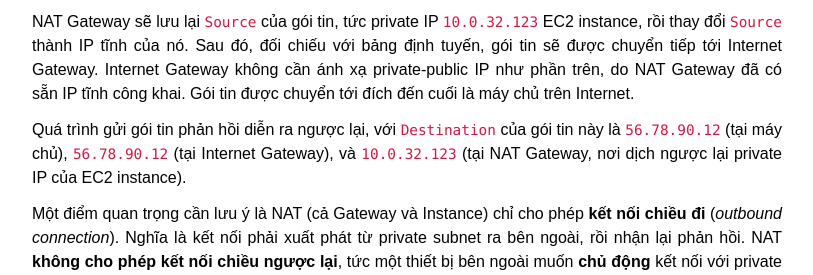
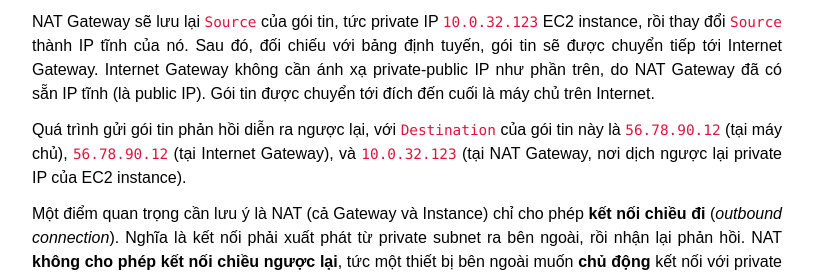
Before and after one commit to awscoban/awscoban.github.io, a Jekyll site: the page built from _posts/2025-11-25-vpc-routing.md, in a window 1280 px wide and 900 px high, scrolled down 3837 px. Shown: the part 223-498 px from the top of the window, without its empty margins (233-1046 px from the left). Built offline with Jekyll 4.4.1, drawn with Linux system fonts in a browser that asks for light colours; nearby versions of some CDN libraries.

Commit message:
chore: minor update

````diff
--- a/_posts/2025-11-25-vpc-routing.md
+++ b/_posts/2025-11-25-vpc-routing.md
@@ -136,7 +136,7 @@ Destination     Target
 ```
 
 NAT Gateway sẽ lưu lại `Source` của gói tin, tức private IP `10.0.32.123` EC2 instance, rồi thay đổi `Source` thành IP tĩnh của nó. Sau đó, đối chiếu với bảng định tuyến, gói tin sẽ được chuyển tiếp tới Internet Gateway.
-Internet Gateway không cần ánh xạ private-public IP như phần trên, do NAT Gateway đã có sẵn IP tĩnh công khai. Gói tin được chuyển tới đích đến cuối là máy chủ trên Internet.
+Internet Gateway không cần ánh xạ private-public IP như phần trên, do NAT Gateway đã có sẵn IP tĩnh (là public IP). Gói tin được chuyển tới đích đến cuối là máy chủ trên Internet.
 
 Quá trình gửi gói tin phản hồi diễn ra ngược lại, với `Destination` của gói tin này là `56.78.90.12` (tại máy chủ), `56.78.90.12` (tại Internet Gateway), và `10.0.32.123` (tại NAT Gateway, nơi dịch ngược lại private IP của EC2 instance).
 
````
